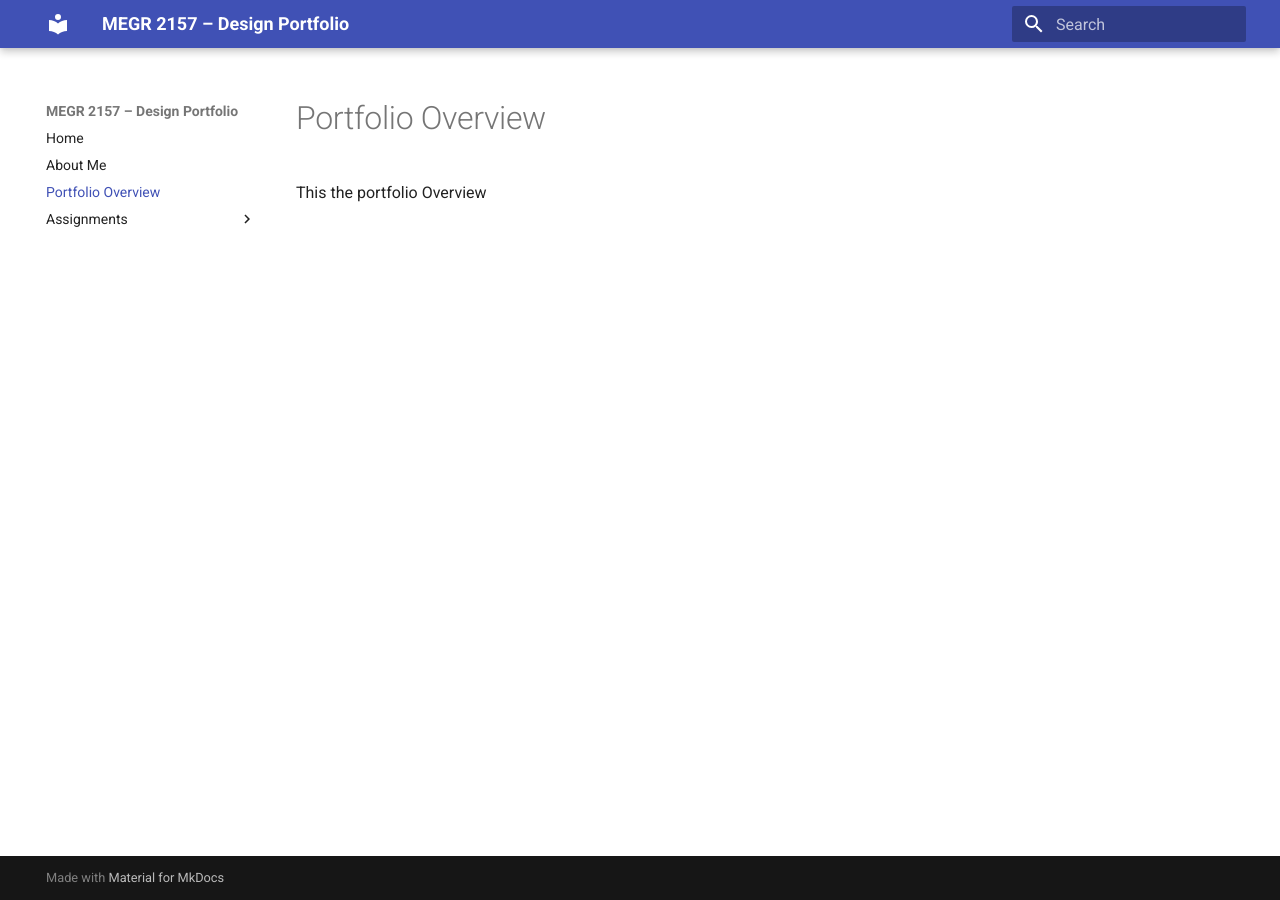
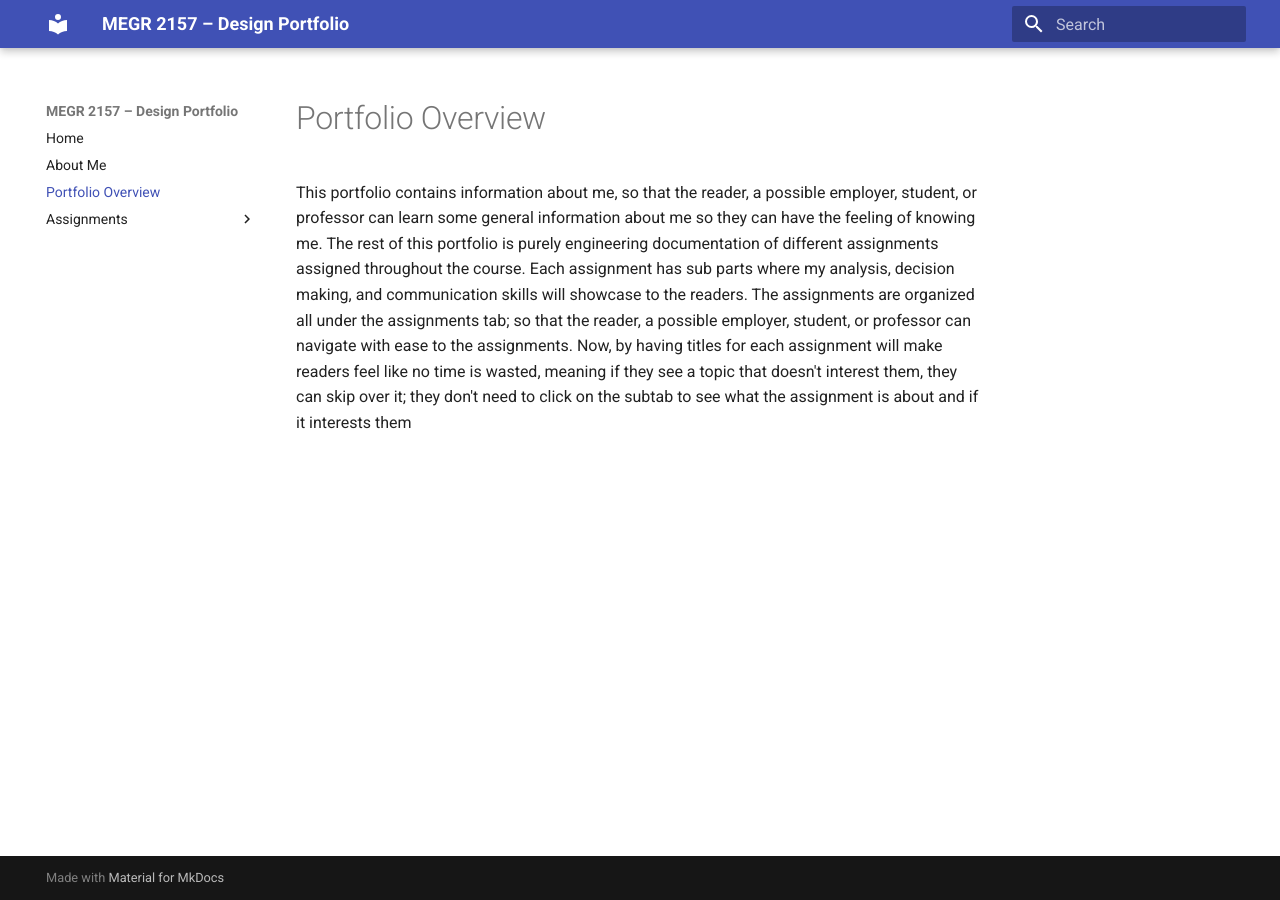
Before and after one commit to Jeffrey-Mendoza/megr2157-portfolio, an MkDocs documentation site: the page built from docs/portfolio-overview.md, in a window 1280 px wide. Built offline with MkDocs 1.6.1 and Material for MkDocs 9.7.7, drawn with Linux system fonts in a browser that asks for light colours.

Commit message:
Enhance portfolio overview description
Revised the portfolio overview for clarity and detail.

```diff
--- a/docs/portfolio-overview.md
+++ b/docs/portfolio-overview.md
@@ -1,3 +1,3 @@
 # Portfolio Overview
 
-This the portfolio Overview
+This portfolio contains information about me, so that the reader, a possible employer, student, or professor can learn some general information about me so they can have the feeling of knowing me. The rest of this portfolio is purely engineering documentation of different assignments assigned throughout the course. Each assignment has sub parts where my analysis, decision making, and communication skills will showcase to the readers. The assignments are organized all under the assignments tab; so that the reader, a possible employer, student, or professor can navigate with ease to the assignments. Now, by having titles for each assignment will make readers feel like no time is wasted, meaning if they see a topic that doesn't interest them, they can skip over it; they don't need to click on the subtab to see what the assignment is about and if it interests them
```
